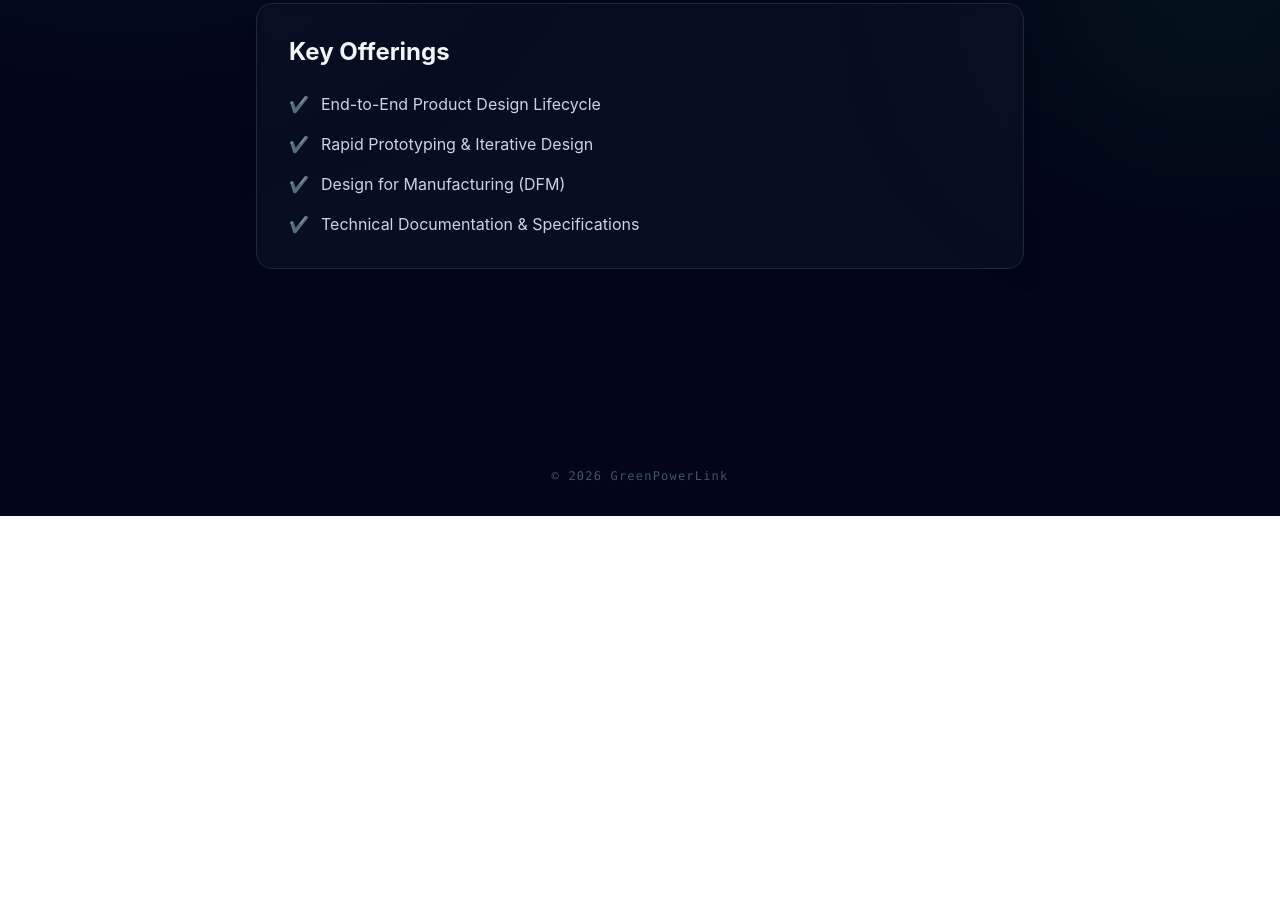
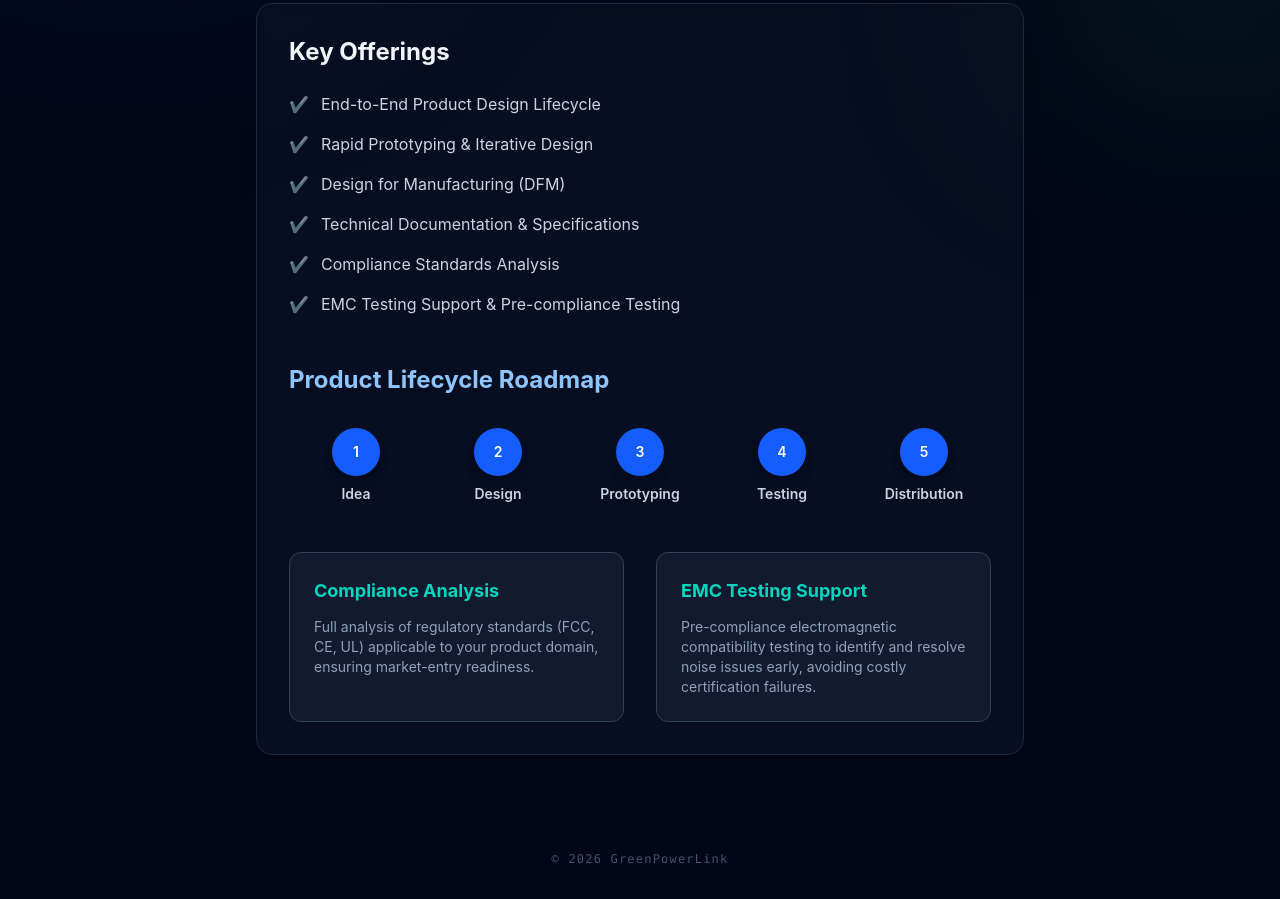
Before and after one commit to mjbejaranob/greenpowerlink, an Astro site: page /services/product-development in a window 1280 px wide. Shown: the part 284-1183 px from the top of the page. Before the commit the page ends 800 px from the top, so only its background shows below. Built offline with nearby package versions, Linux system fonts and the light colour scheme; Astro itself is replaced by a stand-in of ours.

Commit message:
Phase 3: Add product lifecycle roadmap and compliance/EMC services to Product Development page

```diff
--- a/src/pages/services/product-development.astro
+++ b/src/pages/services/product-development.astro
@@ -5,7 +5,9 @@ const features = [
   "End-to-End Product Design Lifecycle",
   "Rapid Prototyping & Iterative Design",
   "Design for Manufacturing (DFM)",
-  "Technical Documentation & Specifications"
+  "Technical Documentation & Specifications",
+  "Compliance Standards Analysis",
+  "EMC Testing Support & Pre-compliance Testing"
 ];
 ---
 
@@ -13,4 +15,31 @@ const features = [
   title="Product Development"
   description="Turn concepts into reality. I guide your product through the entire lifecycle, including prototyping, iterative design, and manufacturing readiness."
   features={features}
-/>
+>
+  <div class="mt-12 space-y-12">
+    <!-- Lifecycle Flowchart -->
+    <div>
+      <h3 class="text-2xl font-bold mb-8 text-blue-300">Product Lifecycle Roadmap</h3>
+      <div class="grid grid-cols-1 md:grid-cols-5 gap-2 text-center text-sm font-semibold">
+        {['Idea', 'Design', 'Prototyping', 'Testing', 'Distribution'].map((step, i) => (
+          <div class="flex flex-col items-center">
+            <div class="w-12 h-12 rounded-full bg-blue-600 flex items-center justify-center text-white mb-2 shadow-lg">{i + 1}</div>
+            <div class="text-slate-300">{step}</div>
+          </div>
+        ))}
+      </div>
+    </div>
+
+    <!-- Compliance Section -->
+    <div class="grid md:grid-cols-2 gap-8">
+      <div class="p-6 bg-slate-800/50 rounded-xl border border-slate-700">
+        <h4 class="font-bold text-lg mb-3 text-teal-400">Compliance Analysis</h4>
+        <p class="text-sm text-slate-400">Full analysis of regulatory standards (FCC, CE, UL) applicable to your product domain, ensuring market-entry readiness.</p>
+      </div>
+      <div class="p-6 bg-slate-800/50 rounded-xl border border-slate-700">
+        <h4 class="font-bold text-lg mb-3 text-teal-400">EMC Testing Support</h4>
+        <p class="text-sm text-slate-400">Pre-compliance electromagnetic compatibility testing to identify and resolve noise issues early, avoiding costly certification failures.</p>
+      </div>
+    </div>
+  </div>
+</ServiceLayout>
--- a/src/version.txt
+++ b/src/version.txt
@@ -1 +1 @@
-a19a1cb
+93bf3c7
```
